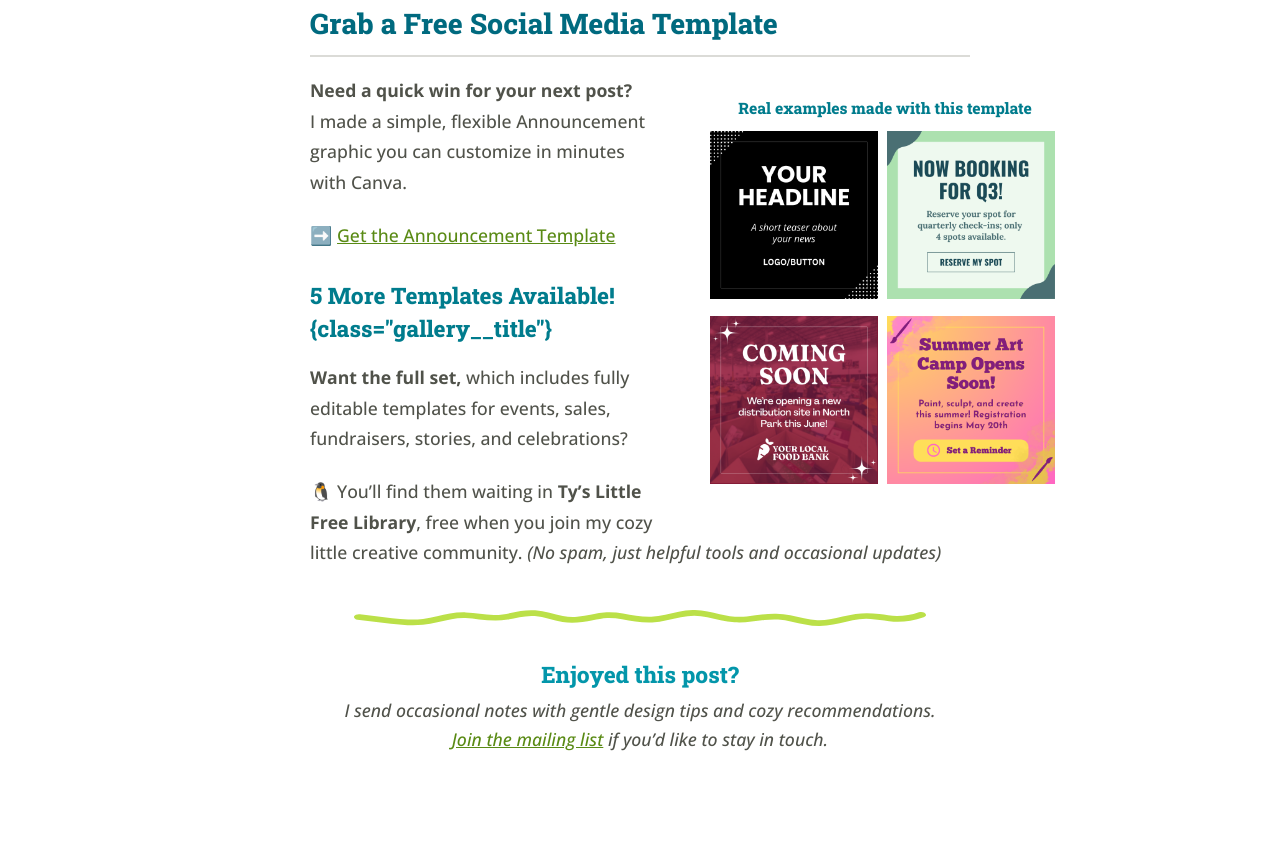
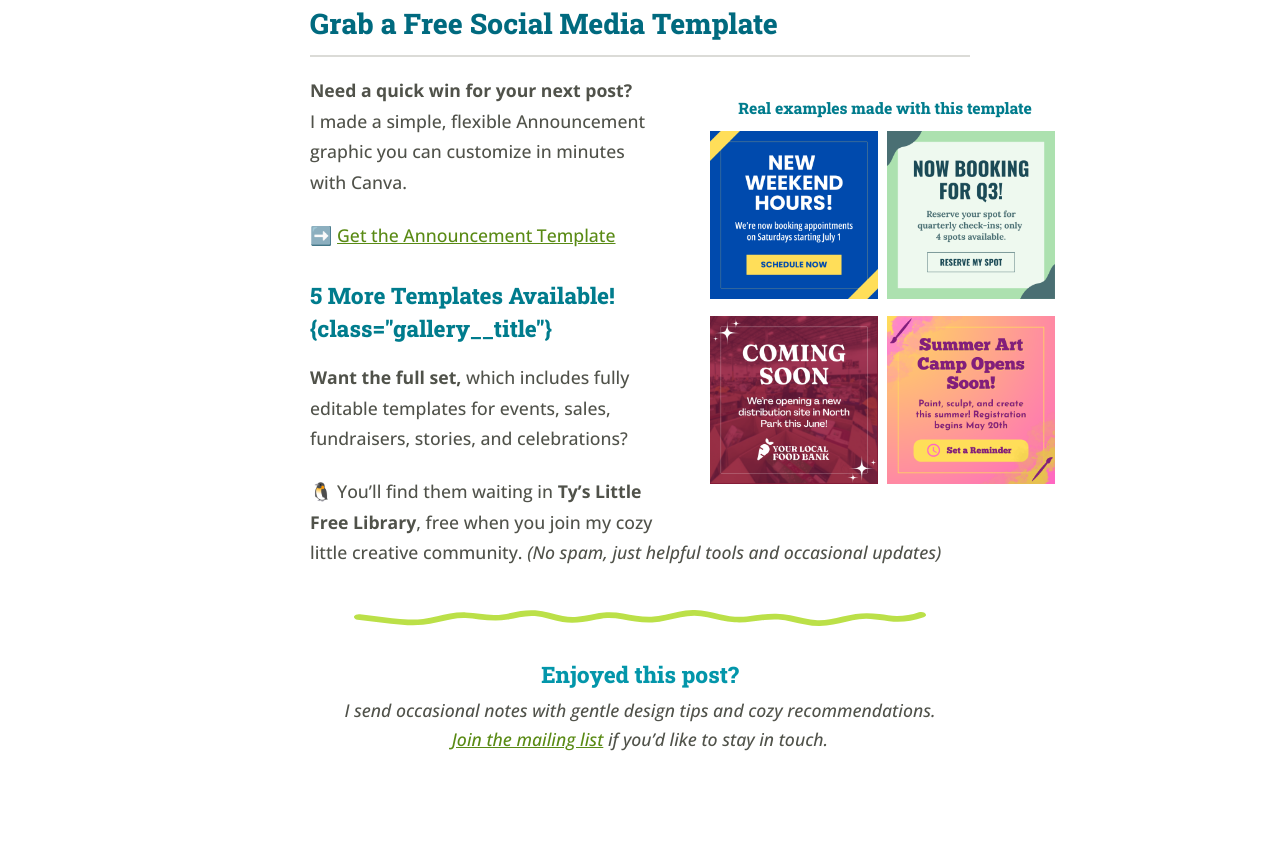
Before and after one commit to Ttesori/td-site, an Eleventy site: page src/blog/2025-social-media-graphics-simple-dos-and-don’ts.md in a window 1280 px wide. Shown: the part 6200-7061 px from the top of the page. Built offline with nearby package versions, Linux system fonts and the light colour scheme; Eleventy itself is replaced by a stand-in of ours; files that its build step writes are made by us from their sources; what @11tyrocks/eleventy-plugin-lightningcss, jsdom, markdown-it-attrs would draw is missing.

Commit message:
Update Blog “2025-social-media-graphics-simple-dos-and-don’ts”

```diff
--- a/src/blog/2025-social-media-graphics-simple-dos-and-don’ts.md
+++ b/src/blog/2025-social-media-graphics-simple-dos-and-don’ts.md
@@ -81,7 +81,7 @@ And that's the good news: *we are alllll about progress over perfection here.* W
 
 ##### Real examples made with this template
 
-![Social media graphic for an announcement with text reading 'Coming Soon' A short teaser about your news](/img/uploads/announcement-template.png)
+![Social media graphic for an announcement of new hours for a handyman business](/img/uploads/example-4.png)
 
 ![Small biz version: booking Q3 check-ins](/img/uploads/example-1.png)
 
```
Also changed, not shown: src/img/uploads/example-4.png (added).
